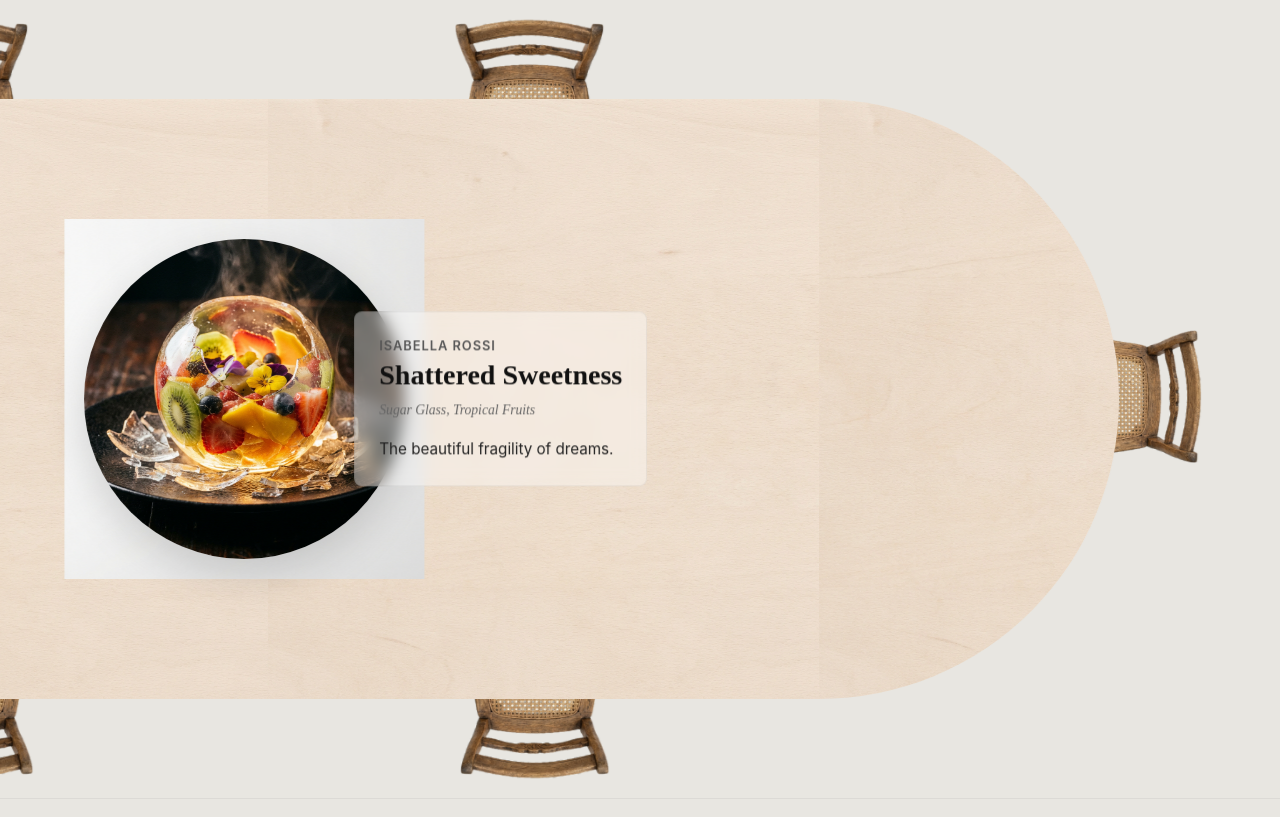
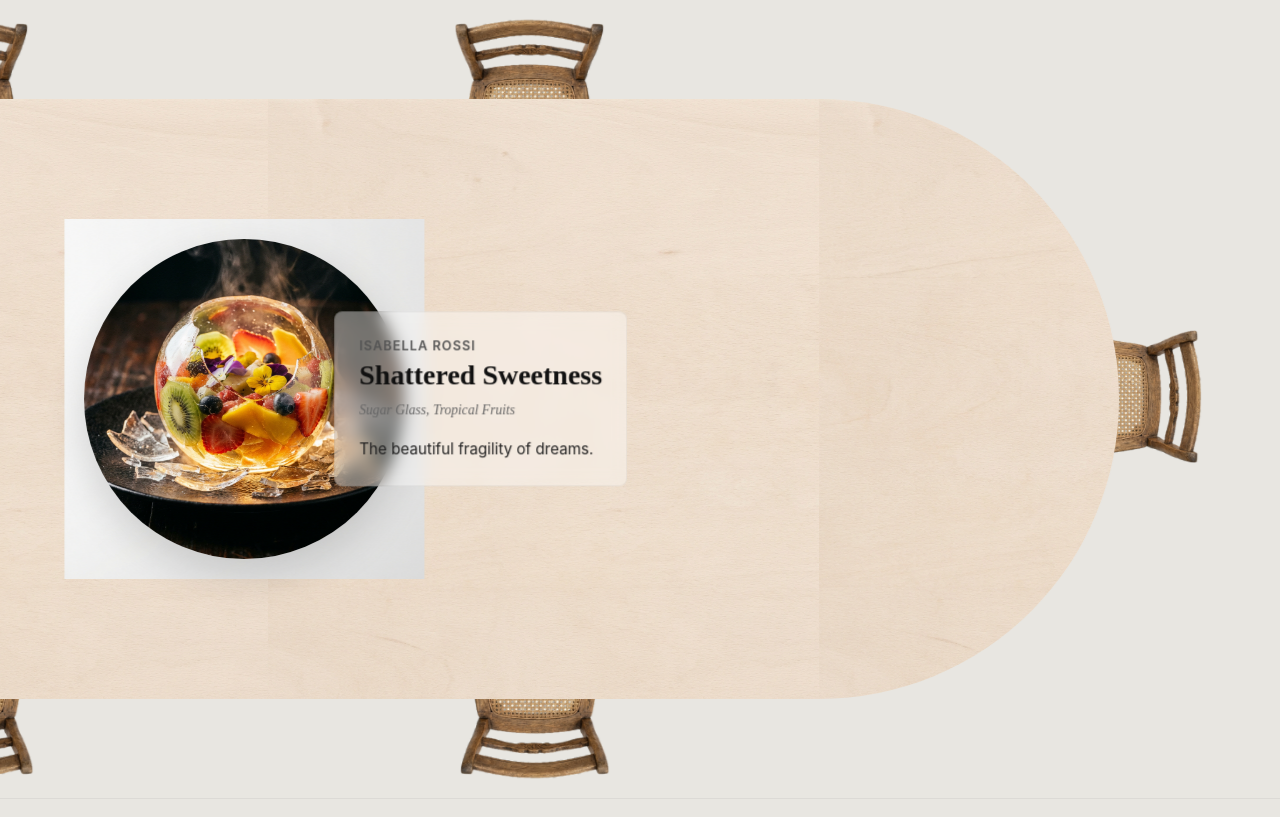
Before and after one commit to Amin-HP/Memory-Dish, a website built with Vite: page index.html in a window 1280 px wide. Shown: the part 801-1618 px from the top of the page. Built offline with nearby package versions, Linux system fonts and the light colour scheme.

Commit message:
infor paralex

```diff
--- a/src/main.js
+++ b/src/main.js
@@ -118,12 +118,53 @@ let targetScroll = 0;
 let currentScroll = 0;
 const ease = 0.075; // Lower = smoother/slower catchup
 
+// Mouse Parallax Logic
+let mouseTarget = { x: 0, y: 0 };
+let mouseCurrent = { x: 0, y: 0 };
+const mouseEase = 0.1;
+
+window.addEventListener('mousemove', (e) => {
+  // Normalize mouse position -1 to 1 based on window center
+  mouseTarget.x = (e.clientX / window.innerWidth) * 2 - 1;
+  mouseTarget.y = (e.clientY / window.innerHeight) * 2 - 1;
+});
+
 function animateScroll() {
   // Simple Linear Interpolation (Lerp)
   currentScroll += (targetScroll - currentScroll) * ease;
 
-  // Apply transform
+  // Lerp Mouse
+  mouseCurrent.x += (mouseTarget.x - mouseCurrent.x) * mouseEase;
+  mouseCurrent.y += (mouseTarget.y - mouseCurrent.y) * mouseEase;
+
+  // Apply transform to track
   galleryTrack.style.transform = `translateX(${-currentScroll}px)`;
+
+  // Apply Parallax to Dish Info
+  const dishCards = document.querySelectorAll('.dish-card');
+  const viewportCenter = window.innerWidth / 2;
+
+  dishCards.forEach((card) => {
+    const rect = card.getBoundingClientRect();
+    const cardCenter = rect.left + rect.width / 2;
+    const distFromCenter = cardCenter - viewportCenter;
+
+    // Parallax Offset (Horizontal scroll effect)
+    // As card moves left, text moves slightly slower/faster
+    const parallaxX = distFromCenter * 0.05;
+
+    // Find the info content box
+    const infoContent = card.querySelector('.dish-info-content');
+    if (infoContent) {
+      // Rotate based on mouse (-1 to 1) -> (-10deg to 10deg)
+      // TranslateX for scroll parallax
+      infoContent.style.transform = `
+        translateX(${parallaxX}px)
+        rotateY(${mouseCurrent.x * 12}deg)
+        rotateX(${-mouseCurrent.y * 12}deg)
+      `;
+    }
+  });
 
   requestAnimationFrame(animateScroll);
 }
--- a/src/style.css
+++ b/src/style.css
@@ -366,6 +366,8 @@ section {
   max-width: 320px;
   width: auto;
   pointer-events: none;
+  perspective: 1000px;
+  /* Enable 3D space for children */
 }
 
 .dish-info-content {
@@ -375,6 +377,11 @@ section {
   border-radius: 8px;
   backdrop-filter: blur(8px);
   border: 1px solid rgba(0, 0, 0, 0.05);
+  will-change: transform;
+  /* Hint for performance */
+  transform-style: preserve-3d;
+  transition: transform 0.1s ease-out;
+  /* Smooth out small jitters if any */
 }
 
 .dish-number {
@@ -434,7 +441,9 @@ section {
   margin-bottom: var(--space-md);
   color: var(--color-text-secondary);
   font-size: 1.1rem;
-}/* Mobile Optimization (max-width: 768px) */
+}
+
+/* Mobile Optimization (max-width: 768px) */
 @media (max-width: 768px) {
 
   /* Hero */
```
Also changed, not shown: 1 other file. Lines whose indentation alone changed are shown as unchanged.
